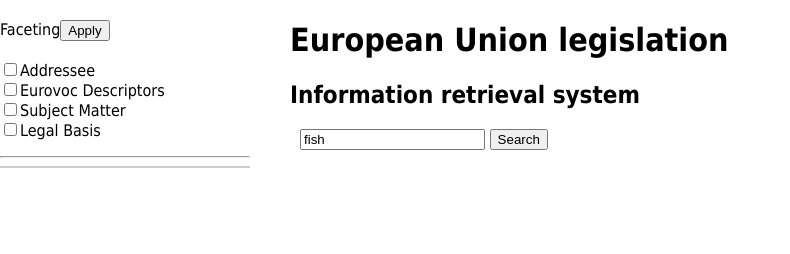
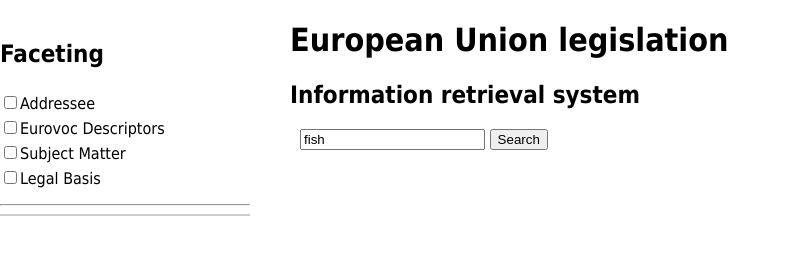
Before and after one commit to dmfrodrigues/feup-pri-proj, a plain HTML site: page frontend/code/index.html in a window 1280 px wide. Shown: the whole page, without its empty margins (0-790 px from the left). Drawn offline with Linux system fonts and the light colour scheme.

Commit message:
Tweaks to faceting html

```diff
--- a/frontend/code/css/main.css
+++ b/frontend/code/css/main.css
@@ -191,7 +191,9 @@ iframe.search-result-body {
     padding-top: 20px;
 }
 #faceting label {
-    float: left
+    display: inline-block;
+    width: 100%;
+    padding-top: 5px;
 }
 
 /* Faceting results tabs */
--- a/frontend/code/index.html
+++ b/frontend/code/index.html
@@ -13,12 +13,12 @@
 </head>
 <body>
     <div id="faceting-container">
-        <form onsubmit="facetAndSearch(this.faceting); return false" id="faceting">
-            <label>Faceting</label><input type="submit" value="Apply"><br><br>
-            <input type="checkbox" name="faceting" value="addressee">Addressee<br>
-            <input type="checkbox" name="faceting" value="eurovoc_descriptors">Eurovoc Descriptors<br>
-            <input type="checkbox" name="faceting" value="subject_matter">Subject Matter<br>
-            <input type="checkbox" name="faceting" value="legal_basis">Legal Basis<br>
+        <form onsubmit="return false" id="faceting">
+            <h2>Faceting</h2>
+            <label><input type="checkbox" onChange="facetAndSearch()" name="faceting" value="addressee">Addressee</label>
+            <label><input type="checkbox" onChange="facetAndSearch()" name="faceting" value="eurovoc_descriptors">Eurovoc Descriptors</label>
+            <label><input type="checkbox" onChange="facetAndSearch()" name="faceting" value="subject_matter">Subject Matter</label>
+            <label><input type="checkbox" onChange="facetAndSearch()" name="faceting" value="legal_basis">Legal Basis</label>
         </form>
         <hr>
         <div id="faceting-results-tab">
```
